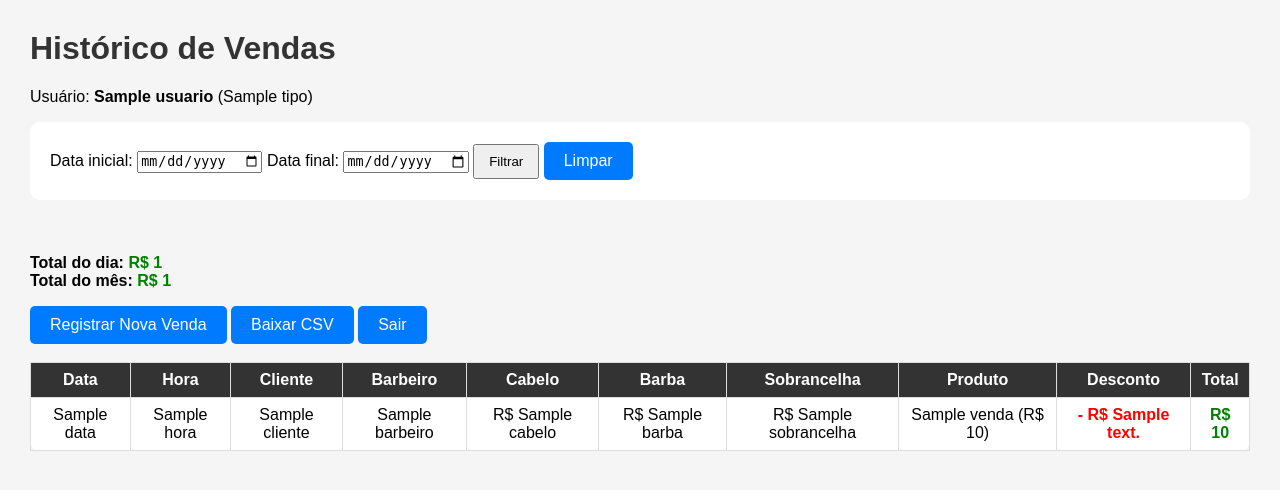
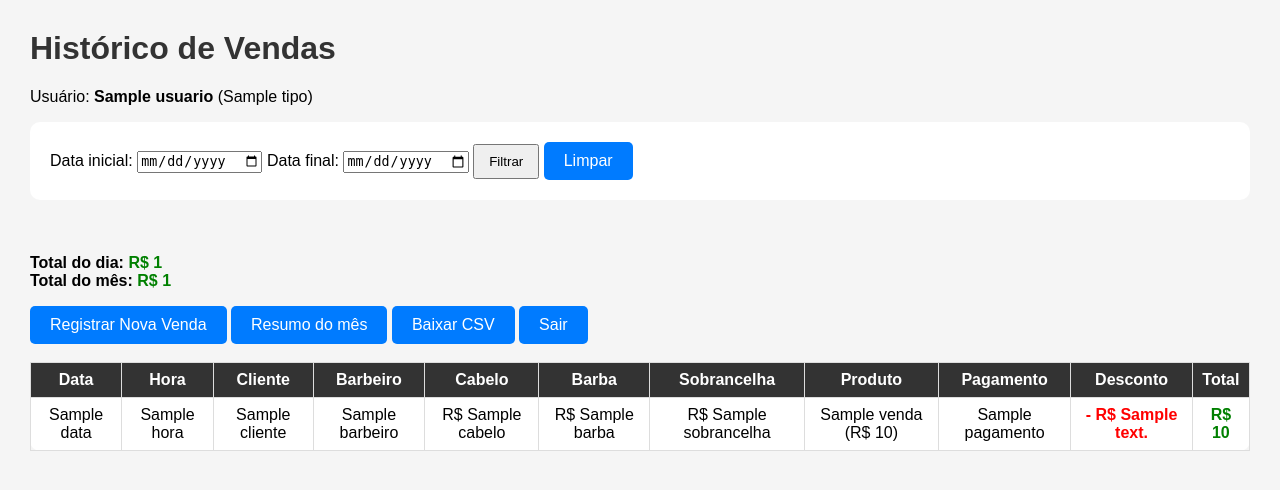
Before and after one commit to ghennsouza-wq/Barbearia, a Flask app: template templates/historico.html in a window 1280 px wide. Shown: the top 490 px of the page. Run offline with Flask 3, Linux system fonts and the light colour scheme; the template is opened without the code that fills it: most values are stand-ins (such as "Sample title", 1, 10 or a date in 2020); some libraries are stand-ins or nearby versions.

Commit message:
Update historico.html

```diff
--- a/templates/historico.html
+++ b/templates/historico.html
@@ -36,6 +36,7 @@
 </p>
 
 <a class="button" href="/registrar">Registrar Nova Venda</a>
+<a class="button" href="/resumo_mes">Resumo do mês</a>
 
 <!-- Baixar CSV com os mesmos filtros aplicados -->
 <a class="button" href="/download?data_inicio={{ data_inicio }}&data_fim={{ data_fim }}">Baixar CSV</a>
@@ -55,6 +56,7 @@
         <th>Barba</th>
         <th>Sobrancelha</th>
         <th>Produto</th>
+        <th>Pagamento</th>
         <th>Desconto</th>
         <th>Total</th>
         {% if tipo == "admin" %}
@@ -81,6 +83,8 @@
             {% endif %}
         </td>
 
+        <td>{{ v.pagamento }}</td>
+
         <td style="color:red; font-weight:bold;">- R$ {{ v.desconto }}</td>
         <td style="color:green; font-weight:bold;">R$ {{ v.total }}</td>
 
```
